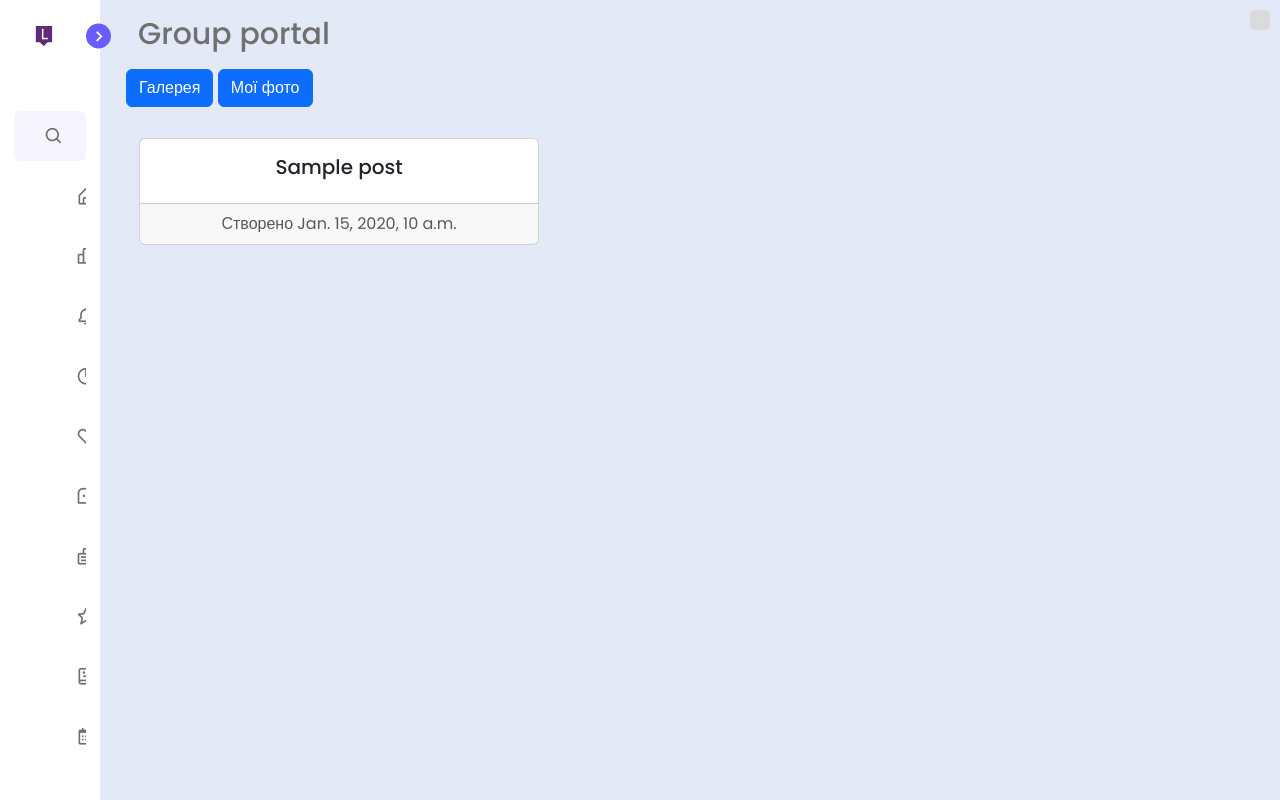
After one commit to Moonvynl/Group-Portal, a Django app: template templates/photo_gallery/user_photos.html in a window 1280 px wide. The commit adds this page. Run offline with Django 5.2, Linux system fonts and the light colour scheme; the template is opened without the code that fills it: most values are stand-ins (such as "Sample title", 1, 10 or a date in 2020); grey boxes marked "Sample" are stand-in pictures; data that the repository does not hold is empty.

Commit message:
Template changes and new for views

```diff
--- a/templates/photo_gallery/photo_post/create_form.html
+++ b/templates/photo_gallery/photo_post/create_form.html
@@ -3,7 +3,7 @@
 {% block content %}
     <link href="https://cdn.jsdelivr.net/npm/bootstrap@5.3.3/dist/css/bootstrap.min.css" rel="stylesheet" integrity="sha384-QWTKZyjpPEjISv5WaRU9OFeRpok6YctnYmDr5pNlyT2bRjXh0JMhjY6hW+ALEwIH" crossorigin="anonymous">
     <script src="https://cdn.jsdelivr.net/npm/bootstrap@5.3.3/dist/js/bootstrap.bundle.min.js" integrity="sha384-YvpcrYf0tY3lHB60NNkmXc5s9fDVZLESaAA55NDzOxhy9GkcIdslK1eN7N6jIeHz" crossorigin="anonymous"></script>
-    <form method="POST" class="w-50 m-5">
+    <form method="POST" class="w-50 m-5" enctype="multipart/form-data">
         {% csrf_token %}
 
             {{form.as_p}}
--- /dev/null
+++ b/templates/photo_gallery/user_photos.html
@@ -0,0 +1,70 @@
+{% extends "index.html" %}
+{% block content %}
+    <link href="https://cdn.jsdelivr.net/npm/bootstrap@5.3.3/dist/css/bootstrap.min.css" rel="stylesheet" integrity="sha384-QWTKZyjpPEjISv5WaRU9OFeRpok6YctnYmDr5pNlyT2bRjXh0JMhjY6hW+ALEwIH" crossorigin="anonymous">
+    <script src="https://cdn.jsdelivr.net/npm/bootstrap@5.3.3/dist/js/bootstrap.bundle.min.js" integrity="sha384-YvpcrYf0tY3lHB60NNkmXc5s9fDVZLESaAA55NDzOxhy9GkcIdslK1eN7N6jIeHz" crossorigin="anonymous"></script>
+    <div class="ms-5">
+        <a class="btn btn-primary" href="{%url 'photo_post:photo_posts'%}" role="button">Галерея</a>
+        <a class="btn btn-primary" href="{%url 'photo_post:user_photos'%}" role="button">Мої фото</a>
+        {% if request.user.is_staff%}
+            <a class="btn btn-primary" href="{%url 'photo_post:post_auth_list'%}" role="button">Заявки  публікації</a>
+        {%endif%}
+    </div>
+    <br>
+    <div class="ms-5 w-75">
+        {% for post in photo_posts %}
+            <!-- Button trigger modal -->
+            <button type="button" class="btn " data-bs-toggle="modal" data-bs-target="#exampleModal{{post.id}}">
+                <div class="card me-3" style="width: 25rem; min-width: 250px; max-width: 400px;">
+                    <div class="card-body">
+                        <h5 class="card-title">{{post.title}}</h5>
+                    </div>
+                    <div class="card-footer text-body-secondary">
+                        Створено {{post.upload_date}}
+                    </div>
+                </div>
+            </button>
+            <br>
+            <!-- Modal -->
+            <div class="modal fade" id="exampleModal{{post.id}}" tabindex="-1" aria-labelledby="exampleModalLabel" aria-hidden="true">
+                <div class="modal-dialog">
+                <div class="modal-content">
+                    <div class="modal-header">
+                    <h1 class="modal-title fs-5" id="exampleModalLabel{{post.id}}">
+                        Перегляд
+                        <br>
+                        {%if post.auths.all.0.authorized%}
+                            Статус публікації {%if post.auths.all.0.authorized == True%}'Опубліковано'{% else%}Йде перевірка{%endif%}
+                        {%else%}
+                            Подати заявку на публікацію
+                        {%endif%}
+                    </h1>
+                    <button type="button" class="btn-close" data-bs-dismiss="modal" aria-label="Close"></button>
+                    </div>
+                    <div class="modal-body">
+                        <div class="card" style="width: 25rem;">
+                            <div class="card-text ps-2 pt-1 fw-semibold">{{post.author}}</div>
+                            <img src="/media/{{post.image}}" class="card-img-top">
+                            <div class="card-body">
+                                <h5 class="card-title">{{post.title}}</h5>
+                                <p class="card-text">{{post.description}}</p>
+                                <a href="#" class="card-link">
+                                    <svg xmlns="http://www.w3.org/2000/svg" width="16" height="16" fill="currentColor" class="bi bi-heart" viewBox="0 0 16 16">
+                                        <path d="m8 2.748-.717-.737C5.6.281 2.514.878 1.4 3.053c-.523 1.023-.641 2.5.314 4.385.92 1.815 2.834 3.989 6.286 6.357 3.452-2.368 5.365-4.542 6.286-6.357.955-1.886.838-3.362.314-4.385C13.486.878 10.4.28 8.717 2.01zM8 15C-7.333 4.868 3.279-3.04 7.824 1.143q.09.083.176.171a3 3 0 0 1 .176-.17C12.72-3.042 23.333 4.867 8 15"/>
+                                    </svg>
+                                    {{post.likes|length}}
+                                </a>
+                            </div>
+                            <div class="card-footer text-body-secondary">
+                                Створено {{post.upload_date}}
+                            </div>
+                        </div>
+                    </div>
+                    <div class="modal-footer">
+                    <button type="button" class="btn btn-secondary" data-bs-dismiss="modal">Close</button>
+                    </div>
+                </div>
+                </div>
+            </div>
+        {%endfor%}
+    </div>
+{% endblock %}
```
Also changed, not shown: templates/photo_gallery/photo_post/list_view.html (+10 -2 lines), templates/photo_gallery/staff_submit.html (added, +31 -0 lines).
